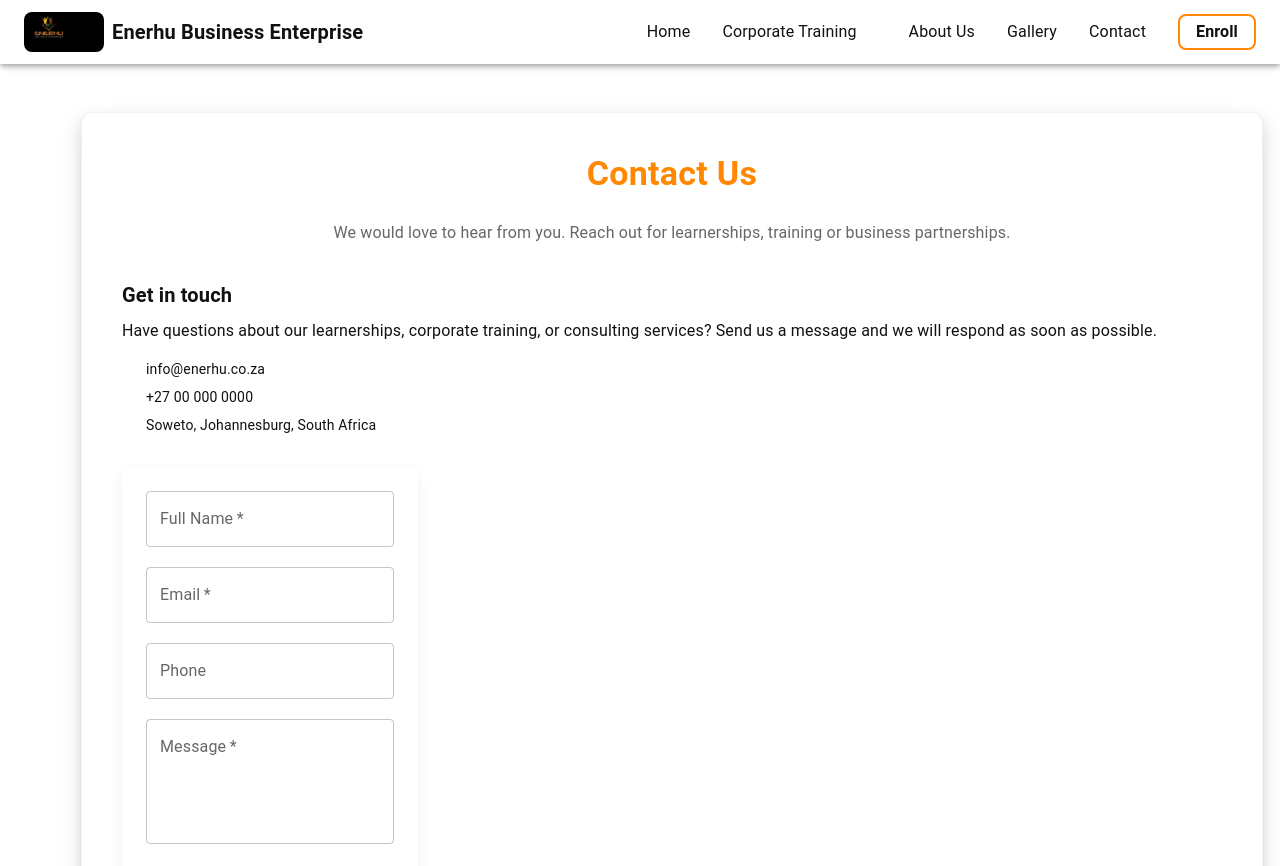
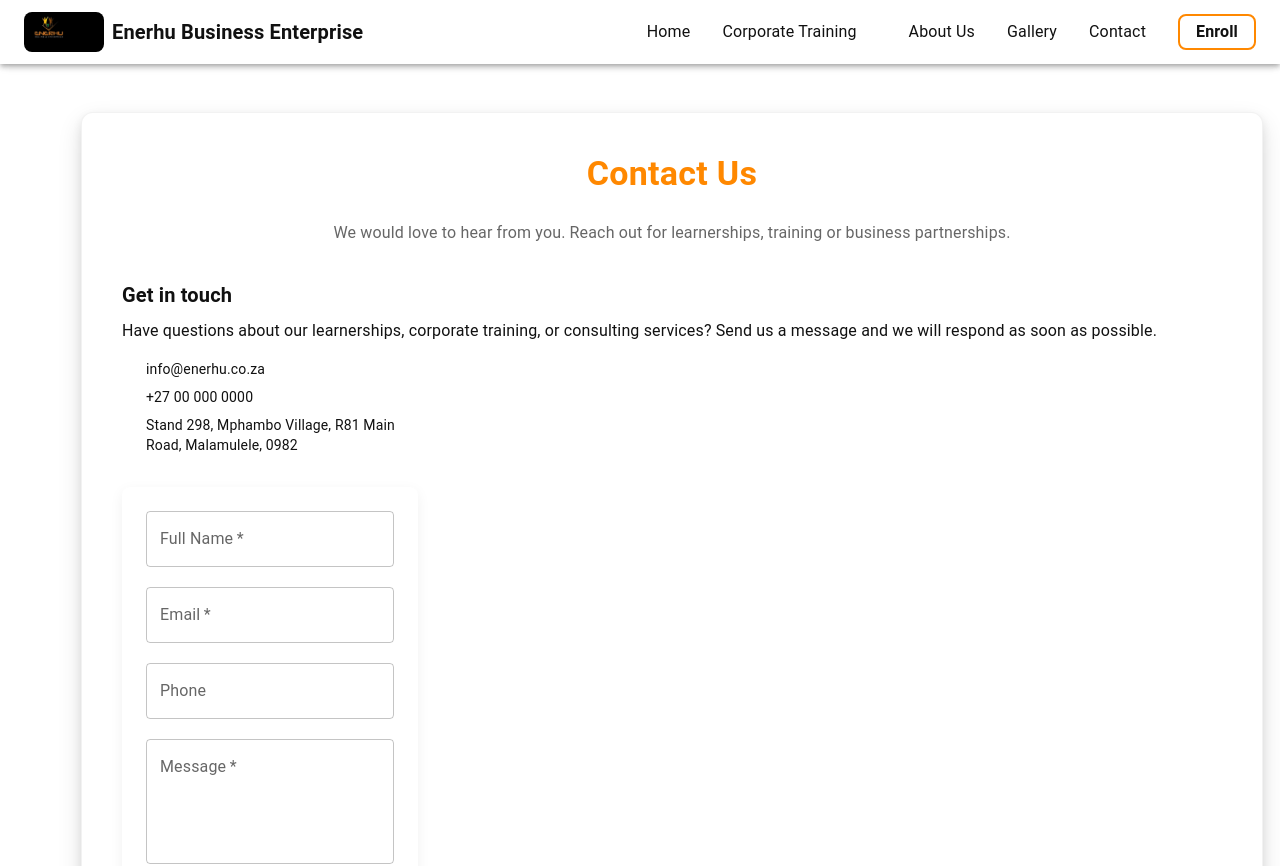
Before and after one commit to PGpjozz/ndove, a React (Vite) app in the folder client/: page /contact in a window 1280 px wide. Shown: the top 866 px of the page. Built offline with nearby package versions, Linux system fonts and the light colour scheme; no server answers; some icons are missing; the HTML template or start-up script is replaced by a standard one.

Commit message:
Update company address

```diff
--- a/client/src/components/Footer.tsx
+++ b/client/src/components/Footer.tsx
@@ -181,7 +181,7 @@ const Footer: React.FC = () => (
             <Typography variant="h6" sx={{ fontWeight: 700, mb: 2 }}>
               Contact Us
             </Typography>
-            <Typography>51 Harrison Street, Johannesburg, 2001</Typography>
+            <Typography>Stand 298, Mphambo Village, R81 Main Road, Malamulele, 0982</Typography>
             <Typography sx={{ mt: 1 }}>011 024 9246</Typography>
             <Typography>061 035 8120</Typography>
             <Typography sx={{ mt: 1 }}>info@enerhu.co.za</Typography>
--- a/client/src/pages/Contact.tsx
+++ b/client/src/pages/Contact.tsx
@@ -162,7 +162,7 @@ const Contact: React.FC = () => {
                     variant="body2"
                     sx={{ color: black, maxWidth: 260 }}
                   >
-                    Soweto, Johannesburg, South Africa
+                    Stand 298, Mphambo Village, R81 Main Road, Malamulele, 0982
                   </Typography>
                 </Box>
               </Box>
```
